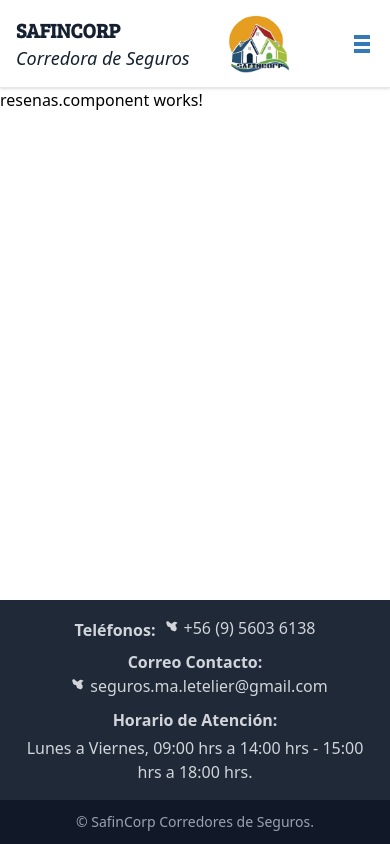
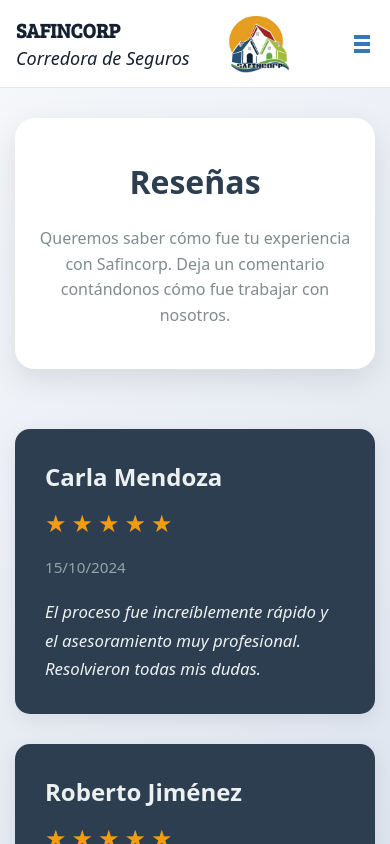
Before and after one commit to Latasoft-Organizacion/safinCorp-frontend, an Angular app: page /resenas in a window 390 px wide. Shown: the top 844 px of the page. Built offline with nearby package versions, Linux system fonts and the light colour scheme.

Commit message:
feat: implementar modulo de reseñas

```diff
--- a/src/app/app.routes.ts
+++ b/src/app/app.routes.ts
@@ -9,7 +9,7 @@
 import { NuestrasAliansasComponent } from './components/nuestras-aliansas/nuestras-aliansas.component';
 import { PagarSeguroComponent } from './components/pagar-seguro/pagar-seguro.component';
 import { DenunciarSiniestroComponent } from './components/denunciar-siniestro/denunciar-siniestro.component';
-import { ResenasComponent } from './components/resenas/resenas.component';
+import { ResenaComponent } from './components/resenas/resena.component';
 
 export const routes: Routes = [
     {
@@ -61,7 +61,7 @@
     },
     {
         path:'resenas',
-        component:ResenasComponent
+        component:ResenaComponent
     },
     {
         path: '**',
--- a/src/app/components/header/header.component.html
+++ b/src/app/components/header/header.component.html
@@ -37,6 +37,9 @@
           </li>
           <li>
             <a [routerLink]="'/galeria'" class="hover:text-blue-600">Galeria</a>
+          </li>
+          <li>
+            <a [routerLink]="'/resenas'" class="hover:text-blue-600">Reseñas</a>
           </li>
       </ul>
 
@@ -93,6 +96,9 @@
           <li>
             <a [routerLink]="'/galeria'" class="hover:text-blue-600">Galeria</a>
           </li>
+          <li>
+            <a [routerLink]="'/resenas'" class="hover:text-blue-600">Reseñas</a>
+          </li>
       </ul>
     </div>
   </header>
--- /dev/null
+++ b/src/app/components/resenas/resena.component.css
@@ -0,0 +1,256 @@
+.resenas-section {
+  min-height: 100vh;
+  background: linear-gradient(135deg, #f5f7fa 0%, #c3cfe2 100%);
+  padding: 60px 20px;
+}
+
+.container {
+  max-width: 1200px;
+  margin: 0 auto;
+}
+
+/* Header */
+.header-section {
+  text-align: center;
+  margin-bottom: 60px;
+  padding: 40px 20px;
+  background: white;
+  border-radius: 20px;
+  box-shadow: 0 10px 30px rgba(0, 0, 0, 0.1);
+}
+
+.header-section h1 {
+  font-size: 3rem;
+  color: #2c3e50;
+  margin-bottom: 20px;
+  font-weight: 700;
+}
+
+.header-section p {
+  font-size: 1.1rem;
+  color: #7f8c8d;
+  max-width: 700px;
+  margin: 0 auto;
+  line-height: 1.6;
+}
+
+/* Lista de reseñas */
+.resenas-list {
+  display: grid;
+  gap: 30px;
+  margin-bottom: 60px;
+}
+
+.resena-card {
+  background: #2c3e50;
+  padding: 30px;
+  border-radius: 15px;
+  box-shadow: 0 5px 20px rgba(0, 0, 0, 0.08);
+  transition: transform 0.3s ease, box-shadow 0.3s ease;
+  color: white;
+}
+
+.resena-card:hover {
+  transform: translateY(-5px);
+  box-shadow: 0 8px 30px rgba(0, 0, 0, 0.12);
+}
+
+.resena-header {
+  display: flex;
+  justify-content: space-between;
+  align-items: flex-start;
+  margin-bottom: 20px;
+  flex-wrap: wrap;
+  gap: 15px;
+}
+
+.resena-info h3 {
+  font-size: 1.5rem;
+  color: #ecf0f1;
+  margin-bottom: 10px;
+  font-weight: 600;
+}
+
+.stars {
+  display: flex;
+  gap: 5px;
+}
+
+.star {
+  color: #34495e;
+  font-size: 1.5rem;
+}
+
+.star.filled {
+  color: #f39c12;
+}
+
+.fecha {
+  color: #95a5a6;
+  font-size: 0.95rem;
+}
+
+.comentario {
+  color: #ecf0f1;
+  line-height: 1.7;
+  font-size: 1.05rem;
+  font-style: italic;
+}
+
+/* Formulario */
+.form-container {
+  background: white;
+  padding: 50px;
+  border-radius: 20px;
+  box-shadow: 0 10px 40px rgba(0, 0, 0, 0.2);
+  color: #2c3e50;
+}
+
+.form-container h2 {
+  text-align: center;
+  font-size: 2rem;
+  margin-bottom: 40px;
+  font-weight: 600;
+  color: #2c3e50;
+}
+
+.form-group {
+  margin-bottom: 30px;
+}
+
+.form-group label {
+  display: block;
+  margin-bottom: 10px;
+  font-size: 1.1rem;
+  font-weight: 500;
+  color: #2c3e50;
+}
+
+.form-input,
+.form-textarea {
+  width: 100%;
+  padding: 15px;
+  border: 2px solid #dfe6e9;
+  border-radius: 10px;
+  font-size: 1rem;
+  background: #f8f9fa;
+  color: #2c3e50;
+  transition: border-color 0.3s ease, background 0.3s ease;
+}
+
+.form-input::placeholder,
+.form-textarea::placeholder {
+  color: #95a5a6;
+}
+
+.form-input:focus,
+.form-textarea:focus {
+  outline: none;
+  border-color: #3498db;
+  background: white;
+}
+
+.form-textarea {
+  resize: vertical;
+  min-height: 120px;
+  font-family: inherit;
+}
+
+/* Rating */
+.rating-container {
+  display: flex;
+  align-items: center;
+  gap: 20px;
+}
+
+.stars-rating {
+  display: flex;
+  gap: 8px;
+}
+
+.star-rating {
+  font-size: 2.5rem;
+  color: #dfe6e9;
+  cursor: pointer;
+  transition: all 0.2s ease;
+  user-select: none;
+}
+
+.star-rating:hover {
+  transform: scale(1.2);
+}
+
+.star-rating.filled {
+  color: #f39c12;
+}
+
+.rating-value {
+  font-size: 1.5rem;
+  font-weight: 600;
+  color: #2c3e50;
+  min-width: 50px;
+}
+
+/* Botón */
+.btn-enviar {
+  width: 100%;
+  padding: 18px;
+  background: #3498db;
+  color: white;
+  border: none;
+  border-radius: 10px;
+  font-size: 1.2rem;
+  font-weight: 600;
+  cursor: pointer;
+  transition: all 0.3s ease;
+  margin-top: 10px;
+}
+
+.btn-enviar:hover:not(:disabled) {
+  background: #2980b9;
+  transform: translateY(-2px);
+  box-shadow: 0 5px 20px rgba(52, 152, 219, 0.4);
+}
+
+.btn-enviar:disabled {
+  background: #7f8c8d;
+  cursor: not-allowed;
+  opacity: 0.6;
+}
+
+/* Responsive */
+@media (max-width: 768px) {
+  .resenas-section {
+    padding: 30px 15px;
+  }
+
+  .header-section h1 {
+    font-size: 2rem;
+  }
+
+  .header-section p {
+    font-size: 1rem;
+  }
+
+  .form-container {
+    padding: 30px 20px;
+  }
+
+  .form-container h2 {
+    font-size: 1.5rem;
+  }
+
+  .resena-header {
+    flex-direction: column;
+  }
+
+  .star-rating {
+    font-size: 2rem;
+  }
+
+  .rating-container {
+    flex-direction: column;
+    align-items: flex-start;
+    gap: 10px;
+  }
+}
--- /dev/null
+++ b/src/app/components/resenas/resena.component.html
@@ -0,0 +1,80 @@
+<!-- Sección de Reseñas -->
+<section class="resenas-section">
+  <div class="container">
+    <div class="header-section">
+      <h1>Reseñas</h1>
+      <p>Queremos saber cómo fue tu experiencia con Safincorp. Deja un comentario contándonos cómo fue trabajar con nosotros.</p>
+    </div>
+
+    <!-- Lista de reseñas existentes -->
+    <div class="resenas-list">
+      <div class="resena-card" *ngFor="let resena of resenas">
+        <div class="resena-header">
+          <div class="resena-info">
+            <h3>{{ resena.nombre }}</h3>
+            <div class="stars">
+              <span class="star filled" *ngFor="let star of getStars(resena.calificacion)">★</span>
+              <span class="star" *ngFor="let star of getStars(5 - resena.calificacion)">★</span>
+            </div>
+          </div>
+          <span class="fecha">{{ resena.fecha | date: 'dd/MM/yyyy' }}</span>
+        </div>
+        <p class="comentario">{{ resena.comentario }}</p>
+      </div>
+    </div>
+
+    <!-- Formulario para dejar reseña -->
+    <div class="form-container">
+      <h2>Deja tu reseña</h2>
+
+      <div class="form-group">
+        <label for="nombre">Tu Nombre</label>
+        <input
+          type="text"
+          id="nombre"
+          [(ngModel)]="nombreUsuario"
+          placeholder="Ingresa tu nombre"
+          class="form-input"
+        />
+      </div>
+
+      <div class="form-group">
+        <label>Tu Calificación</label>
+        <div class="rating-container">
+          <div class="stars-rating">
+            <span
+              *ngFor="let star of getStars(5); let i = index"
+              class="star-rating"
+              [class.filled]="i < getDisplayCalificacion()"
+              (click)="setCalificacion(i + 1)"
+              (mouseenter)="setHoverCalificacion(i + 1)"
+              (mouseleave)="clearHoverCalificacion()"
+            >
+              ★
+            </span>
+          </div>
+          <span class="rating-value">{{ getDisplayCalificacion().toFixed(1) }}</span>
+        </div>
+      </div>
+
+      <div class="form-group">
+        <label for="comentario">Tu Opinión</label>
+        <textarea
+          id="comentario"
+          [(ngModel)]="comentarioUsuario"
+          placeholder="Escribe tu comentario aquí..."
+          rows="5"
+          class="form-textarea"
+        ></textarea>
+      </div>
+
+      <button
+        class="btn-enviar"
+        (click)="enviarResena()"
+        [disabled]="!nombreUsuario.trim() || !comentarioUsuario.trim() || calificacionUsuario === 0"
+      >
+        Enviar
+      </button>
+    </div>
+  </div>
+</section>
--- /dev/null
+++ b/src/app/components/resenas/resena.component.ts
@@ -0,0 +1,93 @@
+import { Component } from '@angular/core';
+import { CommonModule } from '@angular/common';
+import { FormsModule } from '@angular/forms';
+
+interface Resena {
+  id: number;
+  nombre: string;
+  calificacion: number;
+  comentario: string;
+  fecha: Date;
+}
+
+@Component({
+  selector: 'app-resena',
+  standalone: true,
+  imports: [CommonModule, FormsModule],
+  templateUrl: './resena.component.html',
+  styleUrl: './resena.component.css',
+})
+export class ResenaComponent {
+  resenas: Resena[] = [
+    {
+      id: 1,
+      nombre: 'Carla Mendoza',
+      calificacion: 5,
+      comentario: 'El proceso fue increíblemente rápido y el asesoramiento muy profesional. Resolvieron todas mis dudas.',
+      fecha: new Date('2024-10-15')
+    },
+    {
+      id: 2,
+      nombre: 'Roberto Jiménez',
+      calificacion: 5,
+      comentario: 'Excelente servicio, muy atentos y profesionales. Recomiendo totalmente Safincorp.',
+      fecha: new Date('2024-10-20')
+    },
+    {
+      id: 3,
+      nombre: 'María González',
+      calificacion: 4,
+      comentario: 'Buen servicio en general. El proceso fue claro y me mantuvieron informada en todo momento.',
+      fecha: new Date('2024-11-01')
+    }
+  ];
+
+  // Formulario
+  nombreUsuario: string = '';
+  calificacionUsuario: number = 0;
+  comentarioUsuario: string = '';
+  calificacionHover: number = 0;
+
+  getStars(count: number): number[] {
+    return Array(count).fill(0);
+  }
+
+  setCalificacion(rating: number): void {
+    this.calificacionUsuario = rating;
+  }
+
+  setHoverCalificacion(rating: number): void {
+    this.calificacionHover = rating;
+  }
+
+  clearHoverCalificacion(): void {
+    this.calificacionHover = 0;
+  }
+
+  enviarResena(): void {
+    if (this.nombreUsuario.trim() && this.comentarioUsuario.trim() && this.calificacionUsuario > 0) {
+      const nuevaResena: Resena = {
+        id: this.resenas.length + 1,
+        nombre: this.nombreUsuario,
+        calificacion: this.calificacionUsuario,
+        comentario: this.comentarioUsuario,
+        fecha: new Date()
+      };
+
+      this.resenas.unshift(nuevaResena); // Agregar al inicio
+
+      // Limpiar formulario
+      this.nombreUsuario = '';
+      this.calificacionUsuario = 0;
+      this.comentarioUsuario = '';
+      this.calificacionHover = 0;
+
+      // Scroll hacia arriba para ver la nueva reseña
+      window.scrollTo({ top: 0, behavior: 'smooth' });
+    }
+  }
+
+  getDisplayCalificacion(): number {
+    return this.calificacionHover || this.calificacionUsuario;
+  }
+}
--- a/src/app/components/resenas/resenas.component.html
+++ /dev/null
@@ -1 +0,0 @@
-<p>resenas.component works!</p>
```
Also changed, not shown: src/app/components/resenas/resenas.component.ts (deleted, +0 -11 lines), src/app/components/resenas/resenas.component.css (deleted), 2 other files (tests, documents, lock files or other folders).
